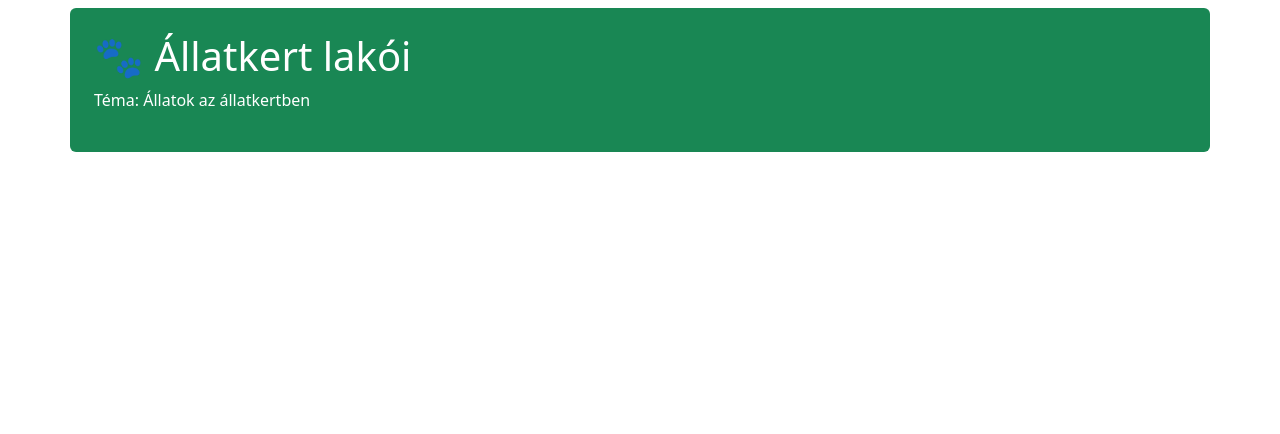
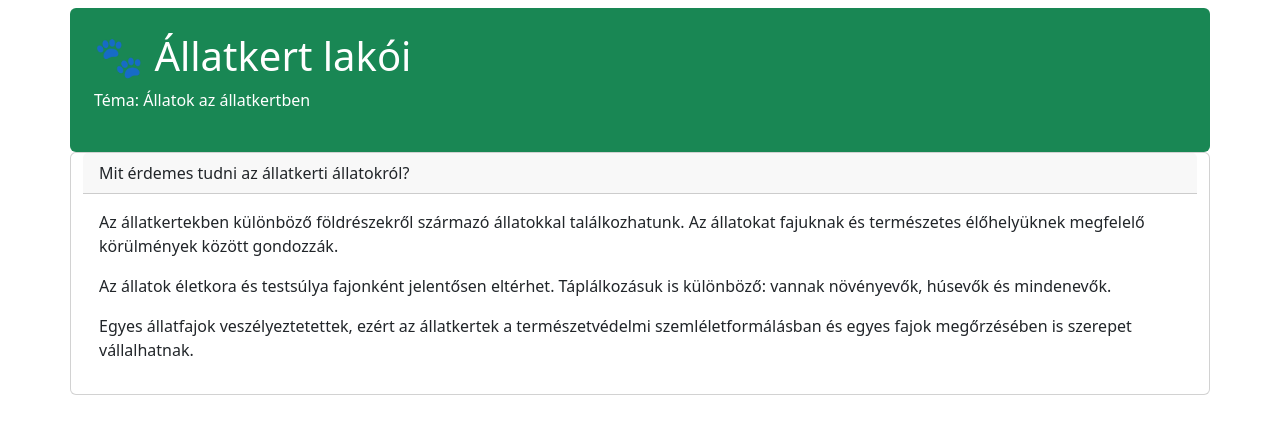
Before and after one commit to tdBate/allatkertReact, a React (Vite) app: page / in a window 1280 px wide. Shown: the top 434 px of the page. Built offline with nearby package versions, Linux system fonts and the light colour scheme.

Commit message:
Bevezetoresz

```diff
--- a/src/App.tsx
+++ b/src/App.tsx
@@ -1,3 +1,4 @@
+import BevezetoResz from "./components/BevezetoResz";
 import Fejlec from "./components/Fejlec"
 import "bootstrap/dist/css/bootstrap.css";
 
@@ -9,6 +10,11 @@ function App() {
       <div className="container">
         <div className="row">
           <Fejlec></Fejlec>
+          <BevezetoResz title="Mit érdemes tudni az állatkerti állatokról? ">
+            <p> Az állatkertekben különböző földrészekről származó állatokkal találkozhatunk. Az állatokat fajuknak és természetes élőhelyüknek megfelelő körülmények között gondozzák. </p>
+            <p> Az állatok életkora és testsúlya fajonként jelentősen eltérhet. Táplálkozásuk is különböző: vannak növényevők, húsevők és mindenevők. </p>
+            <p> Egyes állatfajok veszélyeztetettek, ezért az állatkertek a természetvédelmi szemléletformálásban és egyes fajok megőrzésében is szerepet vállalhatnak. </p>
+          </BevezetoResz>
         </div>
       </div>
 
--- /dev/null
+++ b/src/components/BevezetoResz.tsx
@@ -0,0 +1,18 @@
+interface BevezetoProps {
+    title: string
+    children: React.ReactNode;
+}
+
+function BevezetoResz(props: BevezetoProps) {
+    return (<>
+        <div className="card">
+            <div className="card-header">
+                {props.title}
+            </div>
+
+            <div className="card-body">{props.children} </div>
+        </div >
+    </>)
+}
+
+export default BevezetoResz;
```
